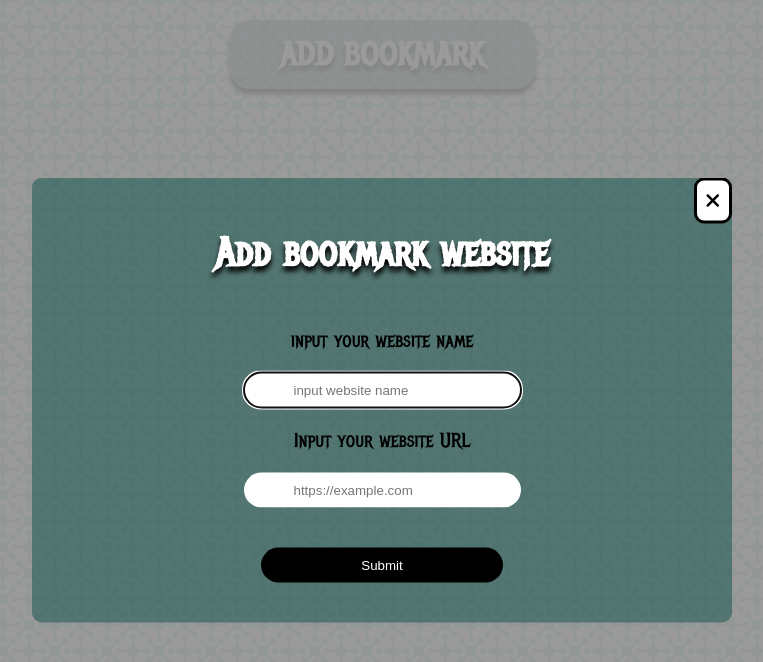
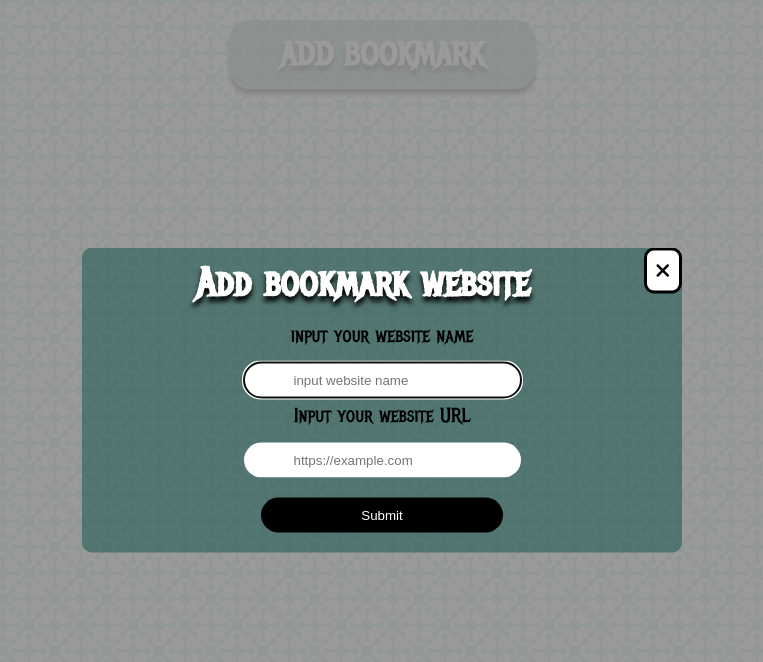
Before and after one commit to codehunterpro/website-bookmarker, a plain HTML site: page index.html in a window 1280 px wide. Both pictures are taken after a click on the element "ADD BOOKMARK". Shown: the whole page, without its empty margins (258-1021 px from the left). Drawn offline with Linux system fonts and the light colour scheme.

Commit message:
final commit

```diff
--- a/style.css
+++ b/style.css
@@ -77,7 +77,7 @@ a:active {
 /* modal */
 .modal-container {
   background-color: rgba(15, 83, 74, 0.5);
-  width: 700px;
+  width: 600px;
   /* min-width: 90%; */
   border-radius: 10px;
   text-align: center;
@@ -103,20 +103,22 @@ a:active {
 .modal-title h3 {
   font-size: 40px;
   display: block;
-  padding: 10px;
   color: #fff;
   text-shadow: 0 5px 5px #000000;
+  margin: 0px;
+  padding: 10px 0px;
 }
 
 .modal-container label {
   display: block;
   font-size: 20px;
-  margin: 20px 0;
+  padding: 5px 0px;
 }
 .modal-container input {
   padding: 10px 50px;
   border-radius: 20px;
   border: none;
+  margin-top: 10px;
 }
 .modal-container i {
   float: right;
@@ -130,7 +132,7 @@ a:active {
 
 button {
   display: block;
-  margin: 40px auto;
+  margin: 20px auto;
   padding: 10px 100px;
   color: #fff;
   background-color: #000000;
@@ -158,7 +160,7 @@ button {
     flex-direction: column;
   }
 
-  .modal-container{
+  .modal-container {
     width: unset;
     width: 85vw;
   }
```
